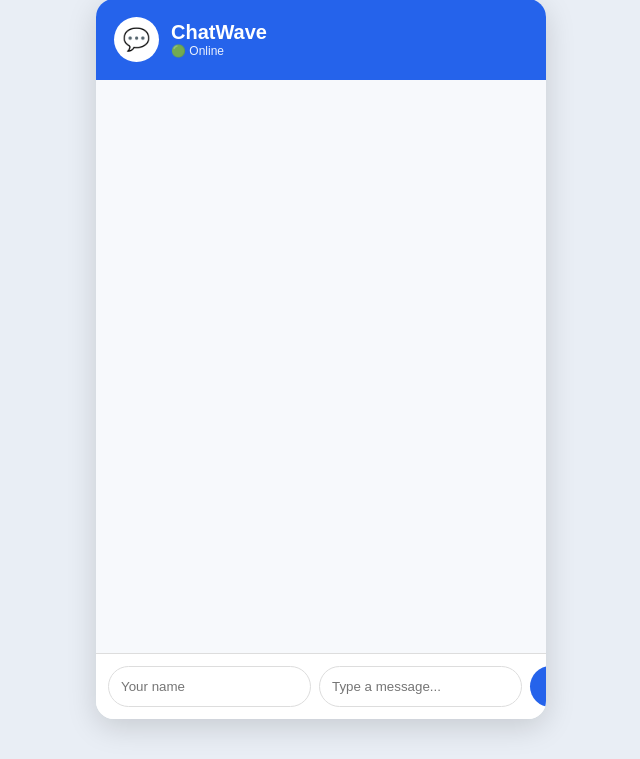
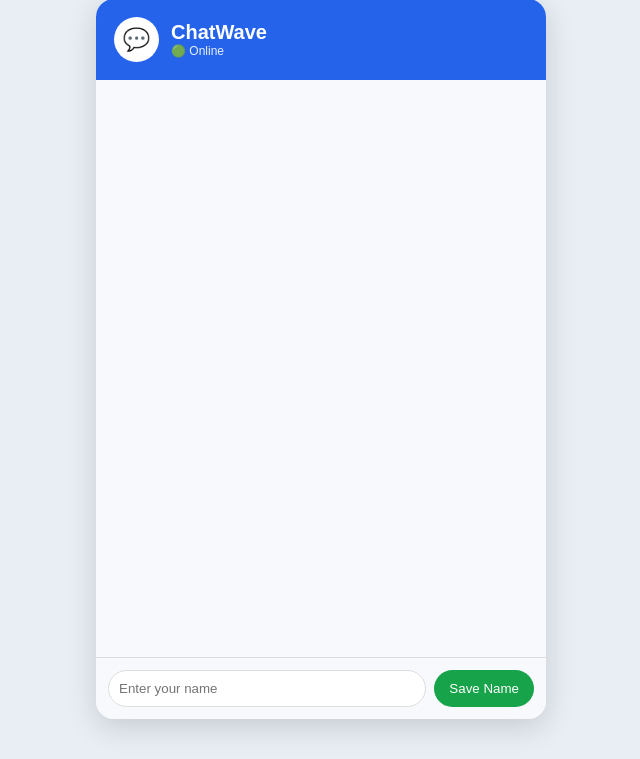
Before and after one commit to sandhyasanap1989-collab/chatwave, a Flask app: page / in a window 1280 px wide. Shown: the part 41-800 px from the top of the page, without its empty margins (319-959 px from the left). Run offline with Flask 3, Linux system fonts and the light colour scheme.

Commit message:
save user name

```diff
--- a/templates/index.html
+++ b/templates/index.html
@@ -85,6 +85,31 @@
             color: #222;
         }
 
+        .name-area {
+            padding: 12px;
+            background: #f7f9fc;
+            border-top: 1px solid #ddd;
+            display: flex;
+            gap: 8px;
+        }
+
+        .name-area input {
+            flex: 1;
+            padding: 10px;
+            border: 1px solid #ddd;
+            border-radius: 20px;
+            outline: none;
+        }
+
+        .name-area button {
+            border: none;
+            background: #16a34a;
+            color: white;
+            padding: 0 15px;
+            border-radius: 20px;
+            cursor: pointer;
+        }
+
         .input-area {
             padding: 12px;
             border-top: 1px solid #ddd;
@@ -150,25 +175,39 @@
 
     </div>
 
-    <form class="input-area" action="/send" method="POST">
+
+    {% if not session.get("name") %}
+
+    <form class="name-area" action="/set-name" method="POST">
 
         <input
             type="text"
             name="name"
-            placeholder="Your name"
+            placeholder="Enter your name"
             required
         >
+
+        <button type="submit">Save Name</button>
+
+    </form>
+
+    {% else %}
+
+    <form class="input-area" action="/send" method="POST">
 
         <input
             type="text"
             name="message"
             placeholder="Type a message..."
             required
+            autocomplete="off"
         >
 
         <button type="submit">Send</button>
 
     </form>
+
+    {% endif %}
 
 </div>
 
```
